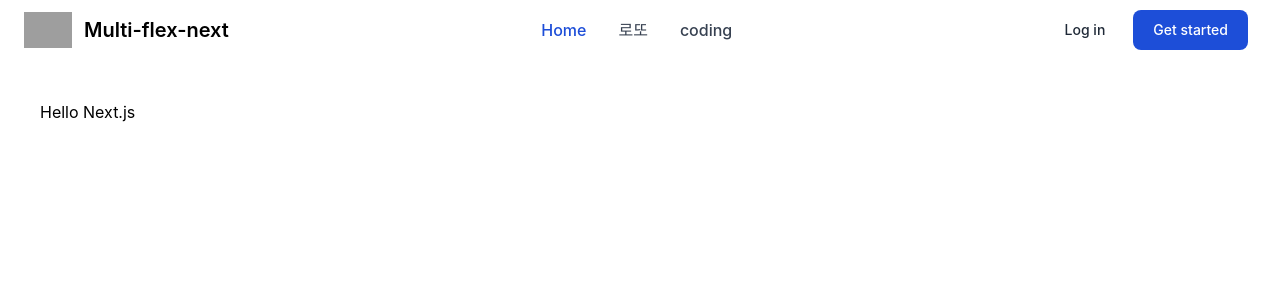
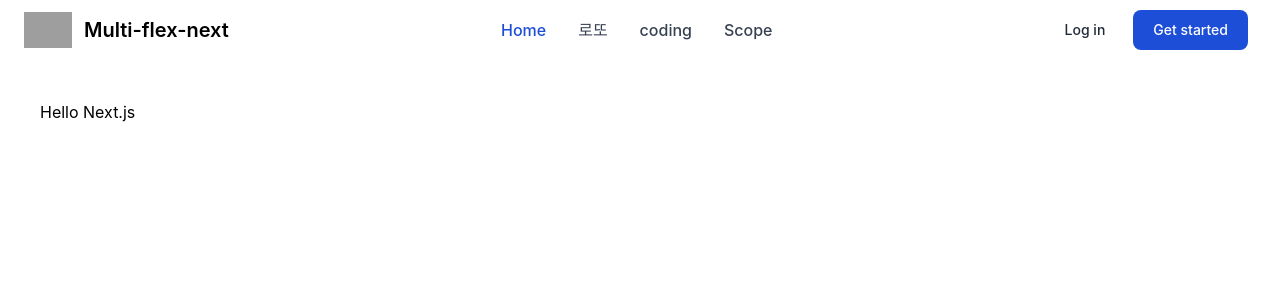
Before and after one commit to adjh54ir/multi_flex_next, a Next.js app: page / in a window 1280 px wide. Shown: the top 300 px of the page. Built offline with nearby package versions, Linux system fonts and the light colour scheme; grey boxes are pictures that could not be loaded.

Commit message:
1day 1commit

```diff
--- /dev/null
+++ b/pages/blog/Scope.tsx
@@ -0,0 +1,12 @@
+import { useEffect } from "react";
+
+const Scope = () => {
+
+    useEffect(() => {
+    }, []);
+
+    return (
+        <></>
+    )
+}
+export default Scope;
--- a/pages/common/Header.tsx
+++ b/pages/common/Header.tsx
@@ -5,7 +5,7 @@ import Image from 'next/image';
 import { useEffect, useState } from 'react';
 const Header = () => {
 
-    const [today, setToday] = useState(('0' + (new Date().getMonth() + 1)).slice(-2) + ('0' + new Date().getDate()).slice(-2))
+	const [today, setToday] = useState(('0' + (new Date().getMonth() + 1)).slice(-2) + ('0' + new Date().getDate()).slice(-2))
 
 	const headerContent =
 		'block py-2 pr-4 pl-3 text-gray-700 border-b border-gray-100 hover:bg-gray-50 lg:hover:bg-transparent lg:border-0 lg:hover:text-blue-700 lg:p-0 dark:text-gray-400 lg:dark:hover:text-white dark:hover:bg-gray-700 dark:hover:text-white lg:dark:hover:bg-transparent dark:border-gray-700';
@@ -79,6 +79,16 @@ const Header = () => {
 									</a>
 								</Link>
 							</li>
+
+
+							<li>
+								<Link
+									href={`/blog/Scope`}>
+									<a href='#' className={headerContent}>
+										Scope
+									</a>
+								</Link>
+							</li>
 						</ul>
 					</div>
 				</div>
```
